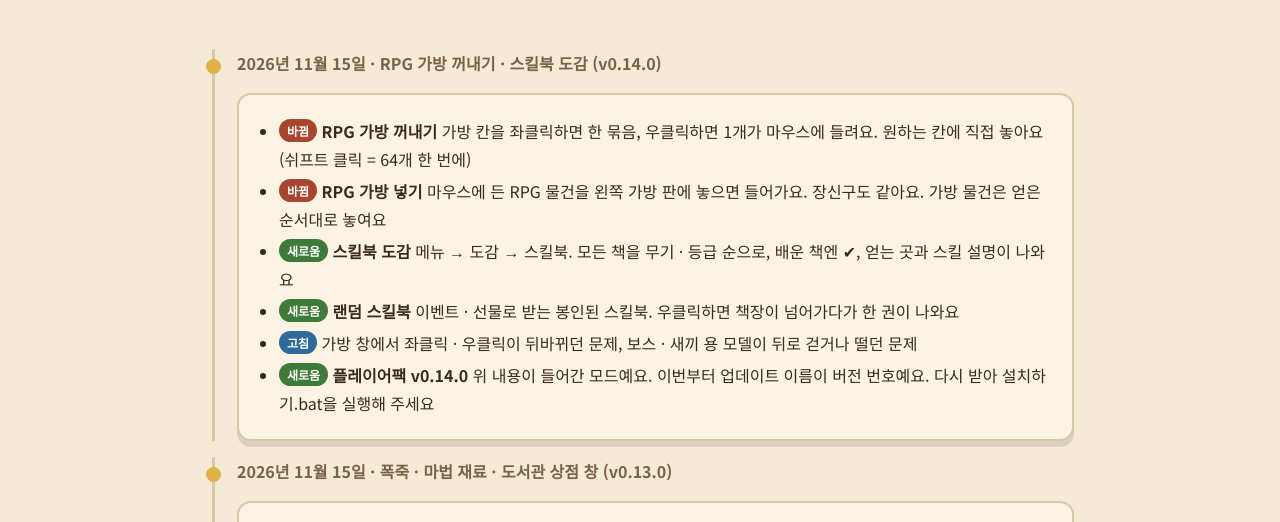
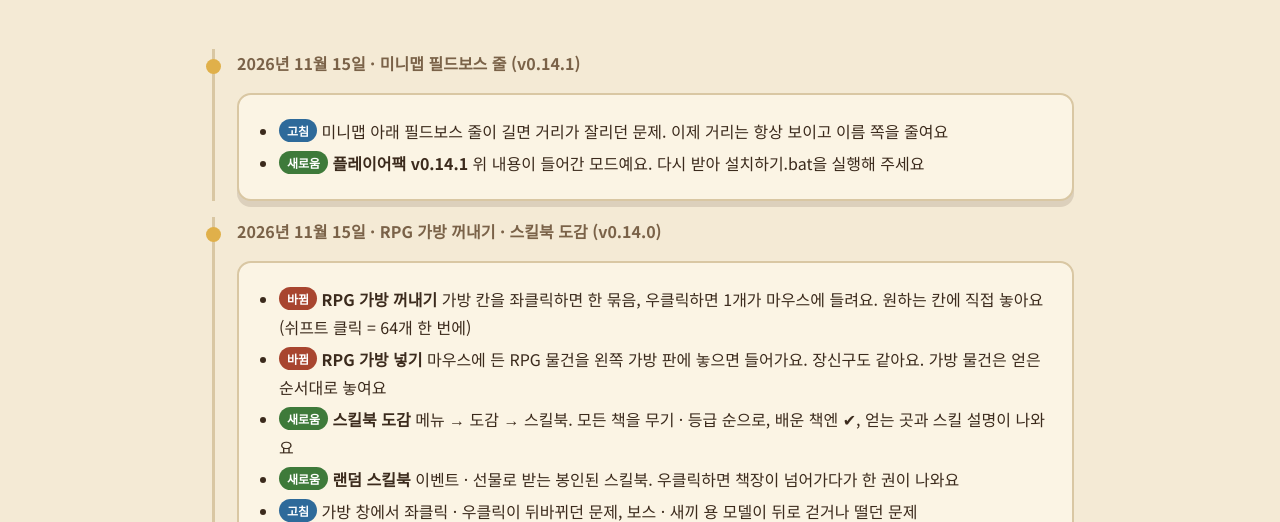
Before and after one commit to kongspace94/yoriworld, a plain HTML site: page updates.html in a window 1280 px wide. Shown: the part 219-741 px from the top of the page. Drawn offline with Linux system fonts and the light colour scheme.

Commit message:
업데이트 소식: 플레이어팩 v0.14.1 (미니맵 필드보스 줄)
Co-Authored-By: Claude Opus 5.5 <noreply@anthropic.com>

```diff
--- a/updates.html
+++ b/updates.html
@@ -25,6 +25,15 @@
 
 <main class="wrap">
   <section>
+    <div class="update">
+      <p class="date">2026년 11월 15일 · 미니맵 필드보스 줄 (v0.14.1)</p>
+      <div class="card">
+        <ul>
+          <li><span class="badge b-fix">고침</span> 미니맵 아래 필드보스 줄이 길면 거리가 잘리던 문제. 이제 거리는 항상 보이고 이름 쪽을 줄여요</li>
+          <li><span class="badge b-new">새로움</span> <b>플레이어팩 v0.14.1</b> 위 내용이 들어간 모드예요. 다시 받아 설치하기.bat을 실행해 주세요</li>
+        </ul>
+      </div>
+    </div>
     <div class="update">
       <p class="date">2026년 11월 15일 · RPG 가방 꺼내기 · 스킬북 도감 (v0.14.0)</p>
       <div class="card">
```
